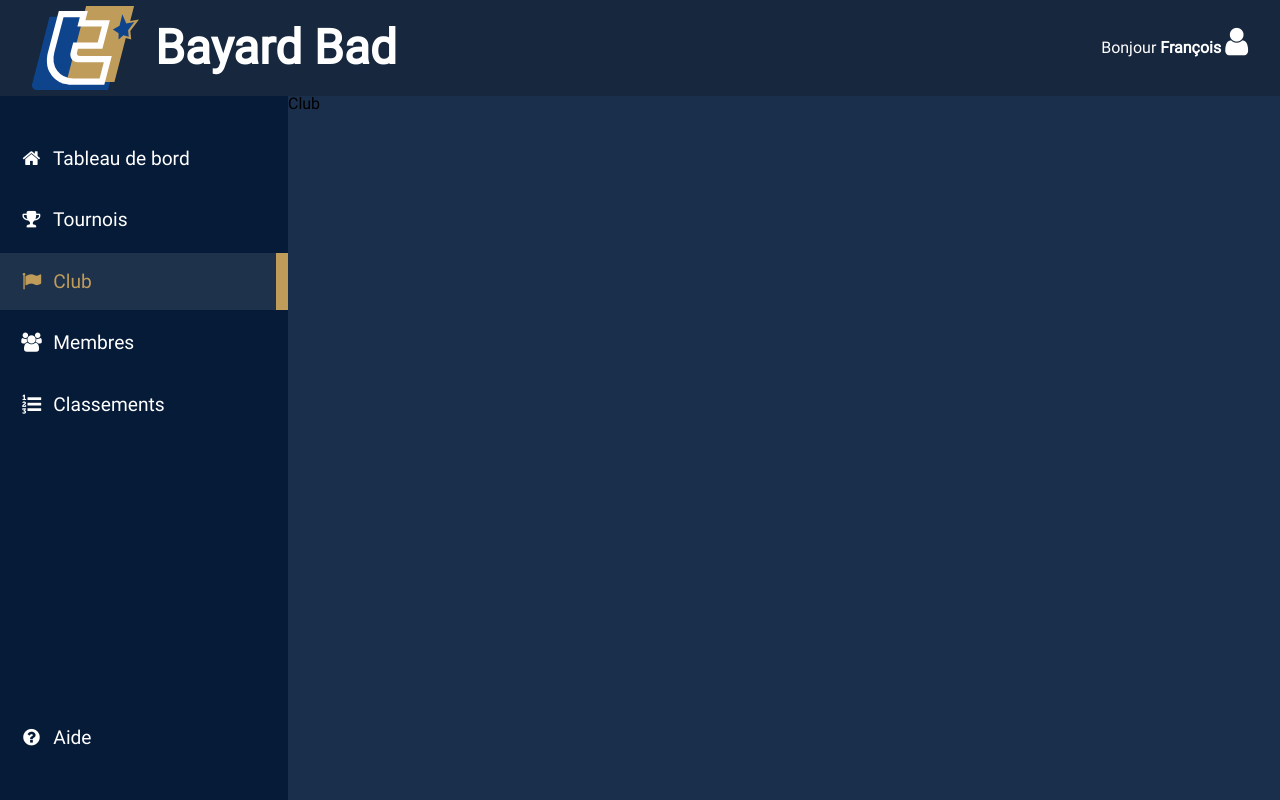
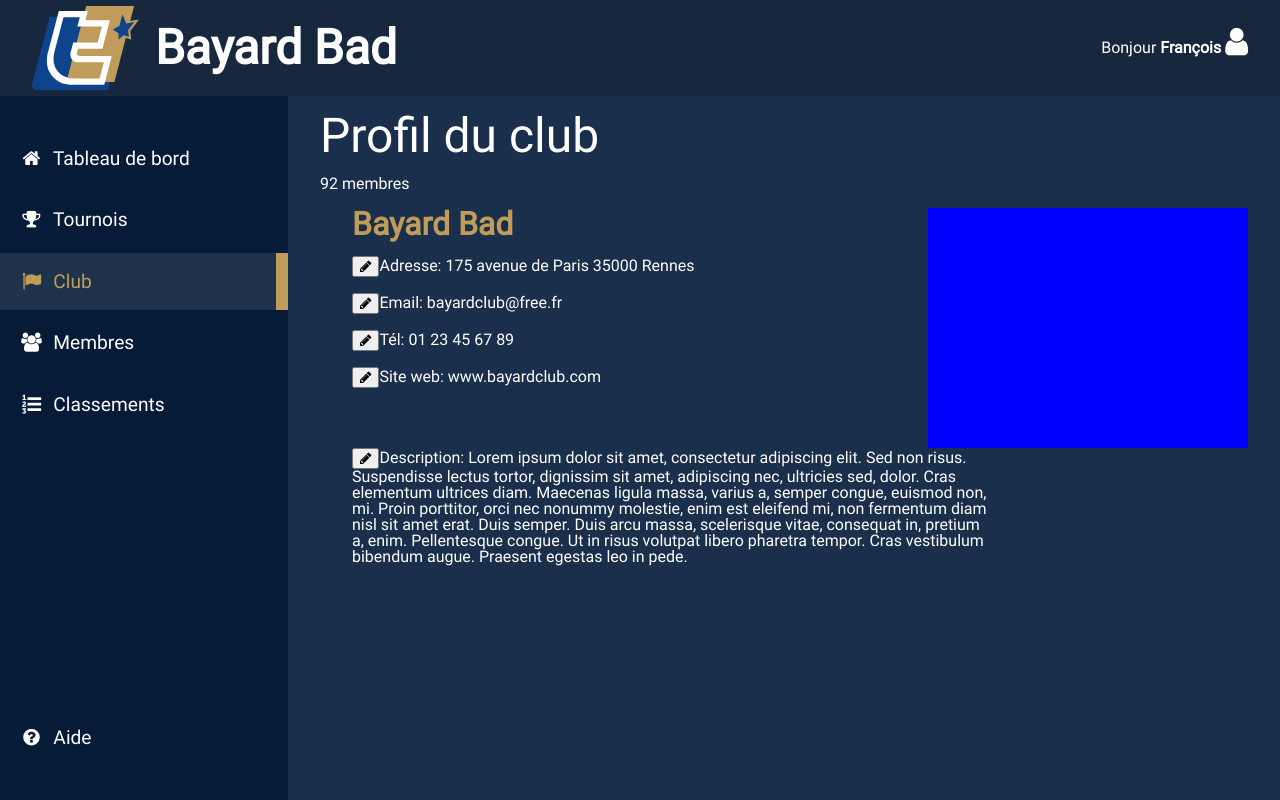
Before and after one commit to Thevenin-Jonathan/Tournament, a React app in the folder front/: page /club in a window 1280 px wide. Built offline with nearby package versions, Linux system fonts and the light colour scheme.

Commit message:
feat: build club component

```diff
--- a/front/src/components/App/styles.scss
+++ b/front/src/components/App/styles.scss
@@ -20,6 +20,7 @@ body {
 
 .app {
   background-color: var(--bg-color);
+  color: var(--ligth-color-text);
   display: flex;
   flex-wrap: wrap;
 }
@@ -130,12 +131,59 @@ body {
 
 .content {
   width: calc(100% - 18rem);
+  padding: 1rem 2rem;
 }
 
 .dashboard {
-  background-color: lightcoral;
 }
 
 .tournaments {
-  background-color: lightpink;
 }
+
+.club {
+  display: flex;
+  flex-direction: column;
+
+  .title {
+    display: flex;
+    flex-direction: column;
+    font-size: 3rem;
+  }
+  .members-nb {
+    font-size: 1rem;
+    margin: 1rem 0;
+  }
+  .club-profil {
+    display: flex;
+    justify-content: space-between;
+
+      &-infos {
+        display: flex;
+        flex-direction: column;
+        margin-left: 2rem;
+      }
+
+      &-image {
+        background-color: blue;
+        width: 20rem;
+        height: 15rem;
+      }
+
+      .club-name {
+        font-size: 2rem;
+        font-weight: bold;
+        color: var(--emphase-color);
+      }
+
+      .club-infos {
+        padding: 1rem 0;
+      }
+      .club-info {
+        padding-bottom: 1rem;
+      }
+  }
+  &-description {
+    margin-left: 2rem;
+    max-width: 40rem;
+  }
+}
--- a/front/src/components/Club/index.js
+++ b/front/src/components/Club/index.js
@@ -1,6 +1,74 @@
-/* eslint-disable linebreak-style */
 function Club() {
-  return <main className="club content">Club</main>;
+  return (
+    <main className="content club">
+
+      <div className="title">
+        <h1>Profil du club</h1>
+        <span className="members-nb">92 membres</span>
+      </div>
+
+      <div className="club-profil">
+        <div className="club-profil-infos">
+          <h2 className="club-name">Bayard Bad</h2>
+          <ul className="club-infos">
+            <li className="club-info">
+              <button type="button" className="list-item-btn">
+                <i className="fa fa-pencil" aria-hidden="true" />
+              </button>
+              Adresse: 175 avenue de Paris 35000 Rennes
+            </li>
+            <li className="club-info">
+              <button type="button" className="list-item-btn">
+                <i className="fa fa-pencil" aria-hidden="true" />
+              </button>
+              Email: bayardclub@free.fr
+            </li>
+            <li className="club-info">
+              <button type="button" className="list-item-btn">
+                <i className="fa fa-pencil" aria-hidden="true" />
+              </button>
+              Tél: 01 23 45 67 89
+            </li>
+            <li className="club-info">
+              <button type="button" className="list-item-btn">
+                <i className="fa fa-pencil" aria-hidden="true" />
+              </button>
+              Site web: www.bayardclub.com
+            </li>
+          </ul>
+        </div>
+        <div className="club-profil-image">
+          <img href="" alt="" />
+        </div>
+      </div>
+      <div className="club-description">
+        <button type="button" className="list-item-btn">
+          <i className="fa fa-pencil" aria-hidden="true" />
+        </button>
+        Description: Lorem ipsum dolor sit amet, consectetur adipiscing elit.
+        Sed non risus. Suspendisse lectus tortor, dignissim sit amet, adipiscing nec,
+        ultricies sed, dolor. Cras elementum ultrices diam. Maecenas ligula massa,
+        varius a, semper congue, euismod non, mi. Proin porttitor, orci nec nonummy
+        molestie, enim est eleifend mi, non fermentum diam nisl sit amet erat.
+        Duis semper. Duis arcu massa, scelerisque vitae, consequat in, pretium a, enim.
+        Pellentesque congue. Ut in risus volutpat libero pharetra tempor.
+        Cras vestibulum bibendum augue. Praesent egestas leo in pede.
+      </div>
+    </main>
+  );
 }
 
 export default Club;
+
+// eslint-disable-next-line no-lone-blocks
+{ /* quand je clique ici, j'active ou désactive le mode d'édition
+
+  <button
+    className="list-item__iconbtn"
+    type="button"
+    onClick={() => onEditToggle(task.id)}
+  >
+    ✍️
+  </button>;
+
+*/ }
```
